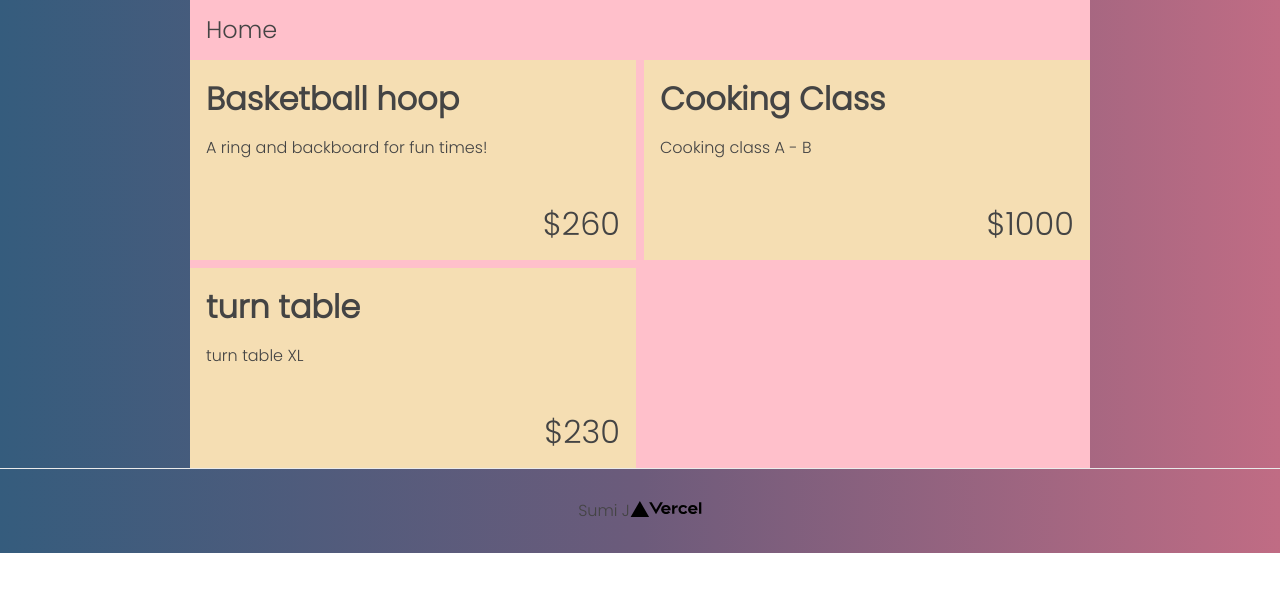
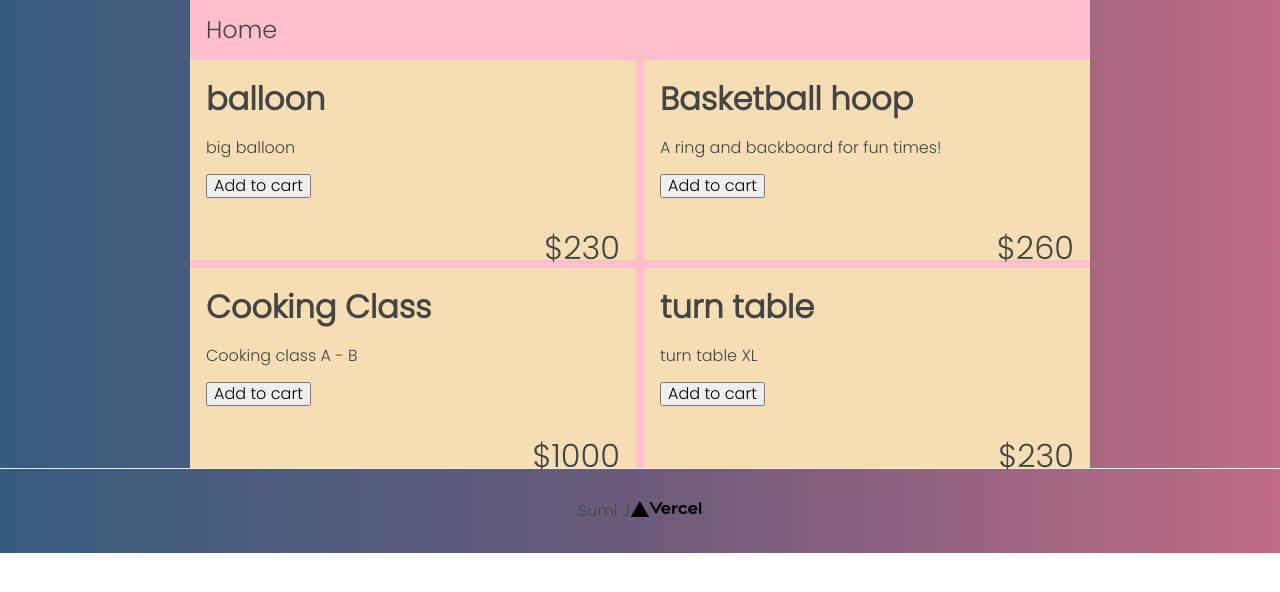
Before and after one commit to paper0420/E-commerce, a Next.js app: page / in a window 1280 px wide. Shown: the top 592 px of the page. Built offline with nearby package versions, Linux system fonts and the light colour scheme.

Commit message:
feat: add cart

```diff
--- /dev/null
+++ b/contents/balloon.md
@@ -0,0 +1,8 @@
+---
+id: 1
+name: balloon
+description: big balloon
+price: 23000
+---
+
+ogggggggggggggggggggg
--- a/contents/basketball-hoop.md
+++ b/contents/basketball-hoop.md
@@ -1,4 +1,5 @@
 ---
+id: 2
 name: Basketball hoop
 description: A ring and backboard for fun times!
 price: 26000
--- a/contents/cooking-class.md
+++ b/contents/cooking-class.md
@@ -1,4 +1,5 @@
 ---
+id: 3
 name: Cooking Class
 description: Cooking class A - B
 price: 100000
--- a/contents/turntable.md
+++ b/contents/turntable.md
@@ -1,4 +1,5 @@
 ---
+id: 4
 name: turn table
 description: turn table XL
 price: 23000
--- /dev/null
+++ b/hooks/useCart.js
@@ -0,0 +1,46 @@
+import { useState,useEffect } from "react";
+
+const useCart = () => {
+    const getInitialCart = () => JSON.parse(localStorage.getItem("cart"));
+    const [cart,setCart] = useState([]);
+
+    useEffect(()=>{
+        const initialCart = getInitialCart();
+        if(initialCart){
+            setCart(initialCart);
+        }
+
+    },[])
+
+
+    useEffect(()=>{
+        localStorage.setItem("cart",JSON.stringify(cart));
+    },[cart])
+
+
+    const addItemToCart = (id,qty=1)=>{
+        const item = cart.find(i=> i.id === id);
+        if(item){
+            //increase qty
+            item.qty += qty;
+            setCart([...cart]);
+        }else{
+            setCart([...cart,{id,qty}])
+        }
+
+    };
+    const remoeItemFromCart =(id)=>{
+        const newCart = cart.filter(item=>{
+            return item.id !== id
+        });
+        setCart(newCart);
+    }
+
+    return{
+        cart,
+        addItemToCart,
+        remoeItemFromCart,
+    }
+}
+
+export default useCart;
--- a/pages/index.js
+++ b/pages/index.js
@@ -5,6 +5,7 @@ import { useState, useEffect } from 'react'
 import fs from 'fs'
 import matter from "gray-matter"
 import Link from 'next/link'
+import useCart from '../hooks/useCart'
 
 export default function Home(props) {
   const [totalNumberOfClicks, setTotalNumOfClicks] = useState(0);
@@ -12,17 +13,21 @@ export default function Home(props) {
     setTotalNumOfClicks(totalNumberOfClicks+1);
   }
 
+  const {cart, addItemToCart} = useCart();
+  console.log(cart);
+
   return (
     <div className={styles.productContainer}>
         {props.products.map(product => {
           return (
-            <div className={styles.product} key={product.name}>
-              <Link href={product.slug}>
+            <div className={styles.product}>
+              <Link href={product.slug} key={product.id}>
                 <a>
                   <h1>{product.name}</h1>
                 </a>
               </Link>
               <p>{product.description}</p>
+              <button onClick={()=> addItemToCart(product.id)}>Add to cart</button>
               <p className={styles.price}>${product.price/100}</p>
             </div>
           )
```
